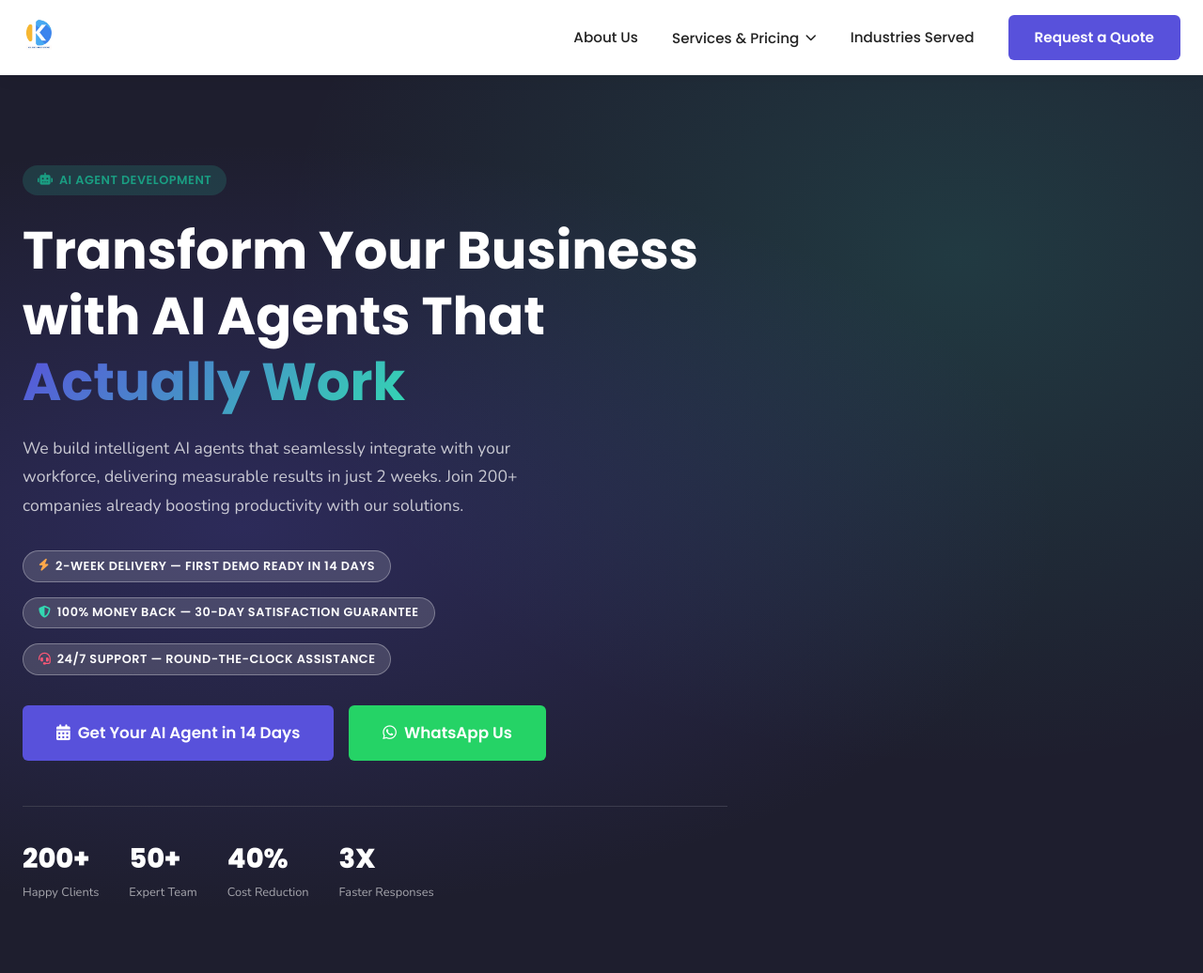
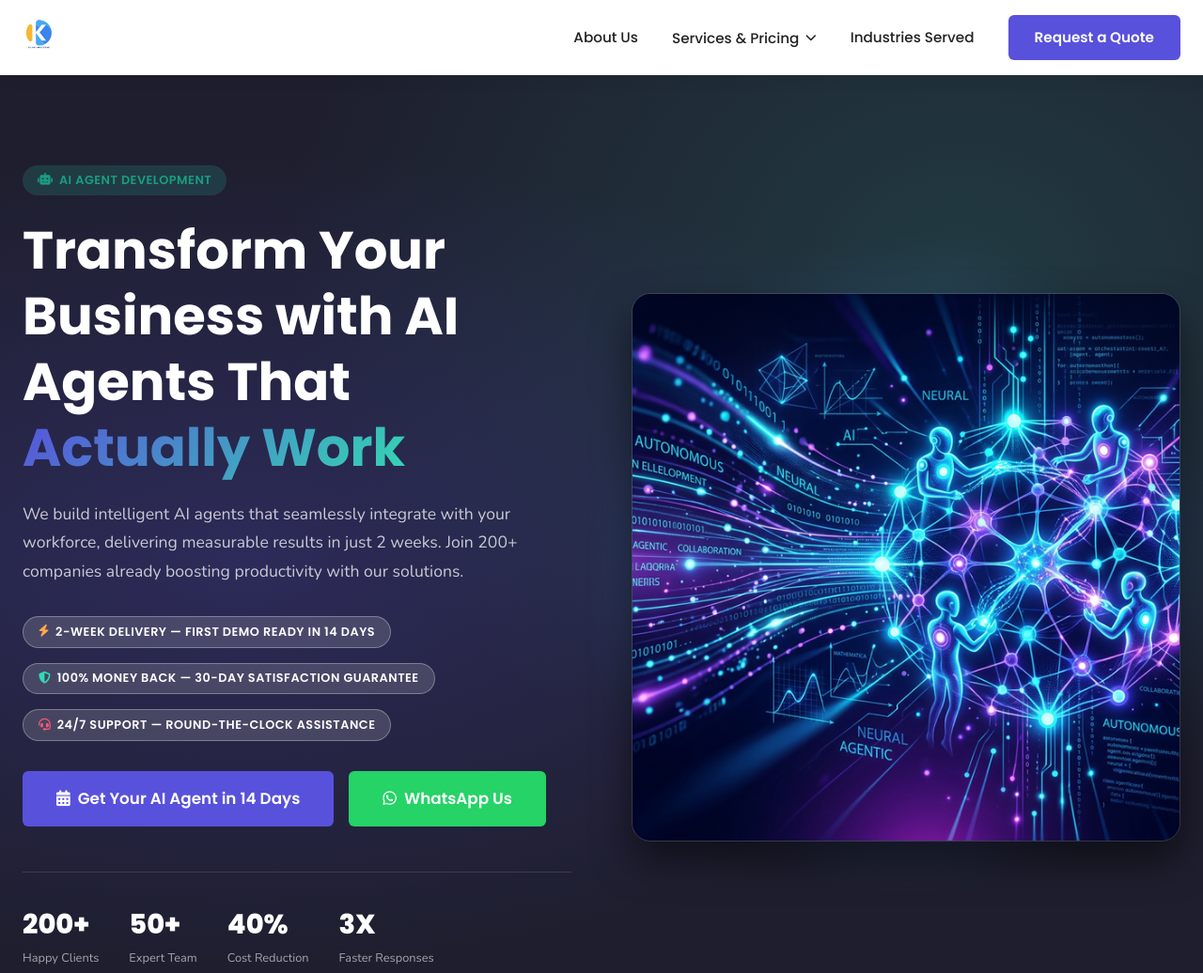
Before and after one commit to rishabhprakash1/kolabixone, a plain HTML site: page ai-agent-development.html in a window 1280 px wide. Shown: the top 1036 px of the page at 94% size. Drawn offline with nearby package versions, Linux system fonts and the light colour scheme.

Commit message:
Update hero section and add agentic AI image

```diff
--- a/ai-agent-development.html
+++ b/ai-agent-development.html
@@ -71,7 +71,8 @@
 <!-- HERO -->
 <section class="hero">
   <div class="container">
-    <div class="hero-content" style="max-width:750px">
+    <div class="grid-2" style="align-items: center; gap: 4rem;">
+      <div class="hero-content" style="max-width:750px">
       <div class="badge badge-accent2 mb-3 fade-in"><i class="fas fa-robot"></i> AI Agent Development</div>
       <h1 class="fade-in fade-in-delay-1">Transform Your Business with AI Agents That <span class="gradient-text">Actually Work</span></h1>
       <p class="fade-in fade-in-delay-2">We build intelligent AI agents that seamlessly integrate with your workforce, delivering measurable results in just 2 weeks. Join 200+ companies already boosting productivity with our solutions.</p>
@@ -92,6 +93,12 @@
         <div><span class="hero-stat-num">50+</span><span class="hero-stat-label">Expert Team</span></div>
         <div><span class="hero-stat-num">40%</span><span class="hero-stat-label">Cost Reduction</span></div>
         <div><span class="hero-stat-num">3X</span><span class="hero-stat-label">Faster Responses</span></div>
+      </div>
+    </div>
+      <div class="hero-image fade-in fade-in-delay-3" style="position: relative;">
+        <!-- Glowing shadow behind the image for that premium feel -->
+        <div style="position: absolute; inset: -10px; background: radial-gradient(circle, var(--accent2-color) 0%, var(--primary-color) 100%); opacity: 0.2; filter: blur(30px); border-radius: 50%;"></div>
+        <img src="assets/images/agentic_ai_hero.png" alt="Agentic AI Development Representational Image" style="border-radius: var(--radius-lg); position: relative; z-index: 2; border: 1px solid rgba(255,255,255,0.1); box-shadow: 0 20px 40px rgba(0,0,0,0.5); width: 100%; height: auto;">
       </div>
     </div>
   </div>
```
Also changed, not shown: assets/images/agentic_ai_hero.png (added).
